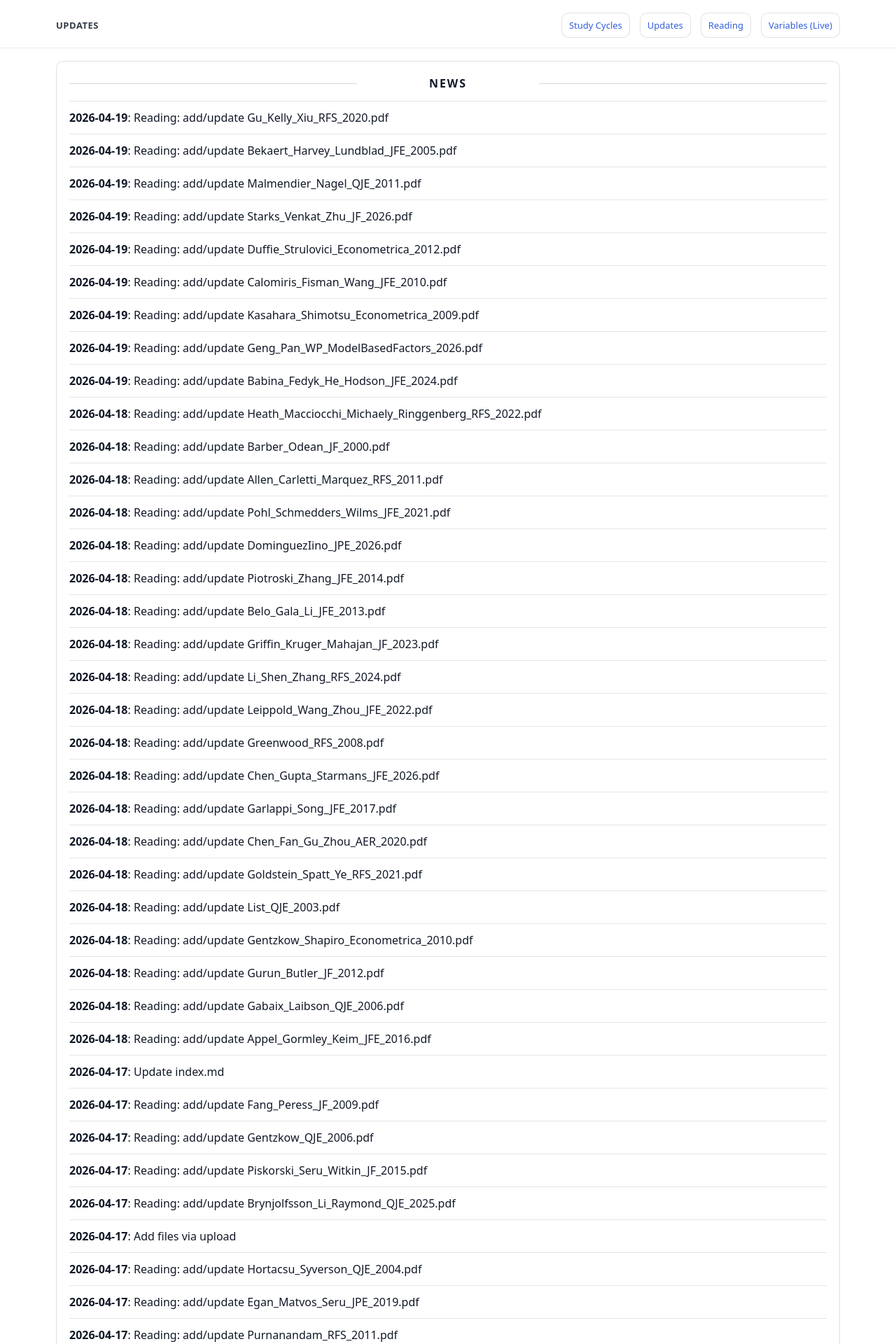
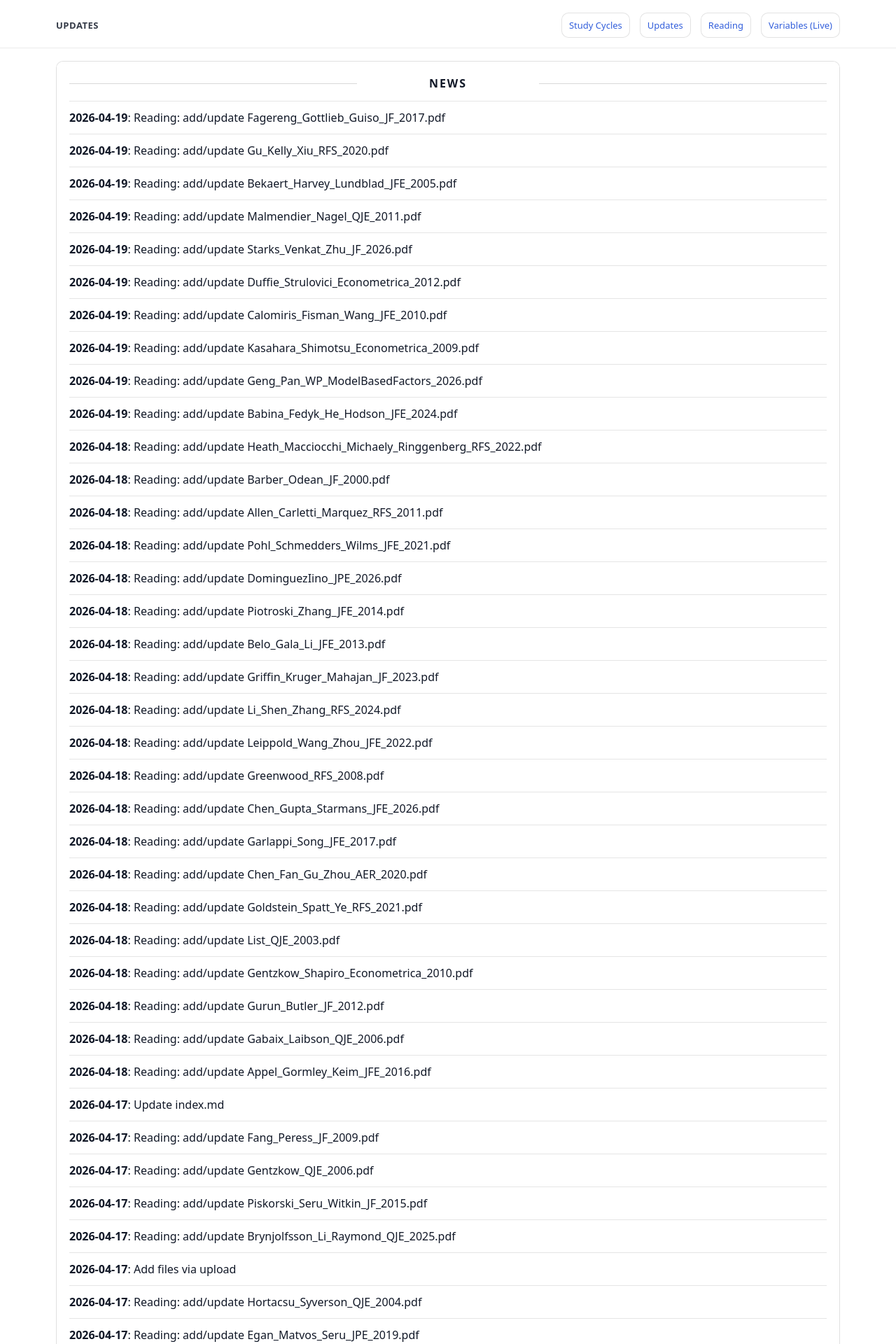
Before and after one commit to yaxinzn/study-archive, a Jekyll site: the page built from updates/index.md, in a window 1280 px wide. Shown: the top 1920 px of the page at 70% size. Built offline with Jekyll 4.4.1, drawn with Linux system fonts in a browser that asks for light colours; some of the changed text lies outside the part shown.

Commit message:
chore: update NEWS feed

```diff
--- a/_data/news.yml
+++ b/_data/news.yml
@@ -1,4 +1,7 @@
 # Auto-generated update history (sorted newest -> oldest). Do not edit manually.
+- ts: "1776593047"
+  date: "2026-04-19"
+  title: "Reading: add/update Fagereng_Gottlieb_Guiso_JF_2017.pdf"
 - ts: "1776590772"
   date: "2026-04-19"
   title: "Reading: add/update Gu_Kelly_Xiu_RFS_2020.pdf"
```
